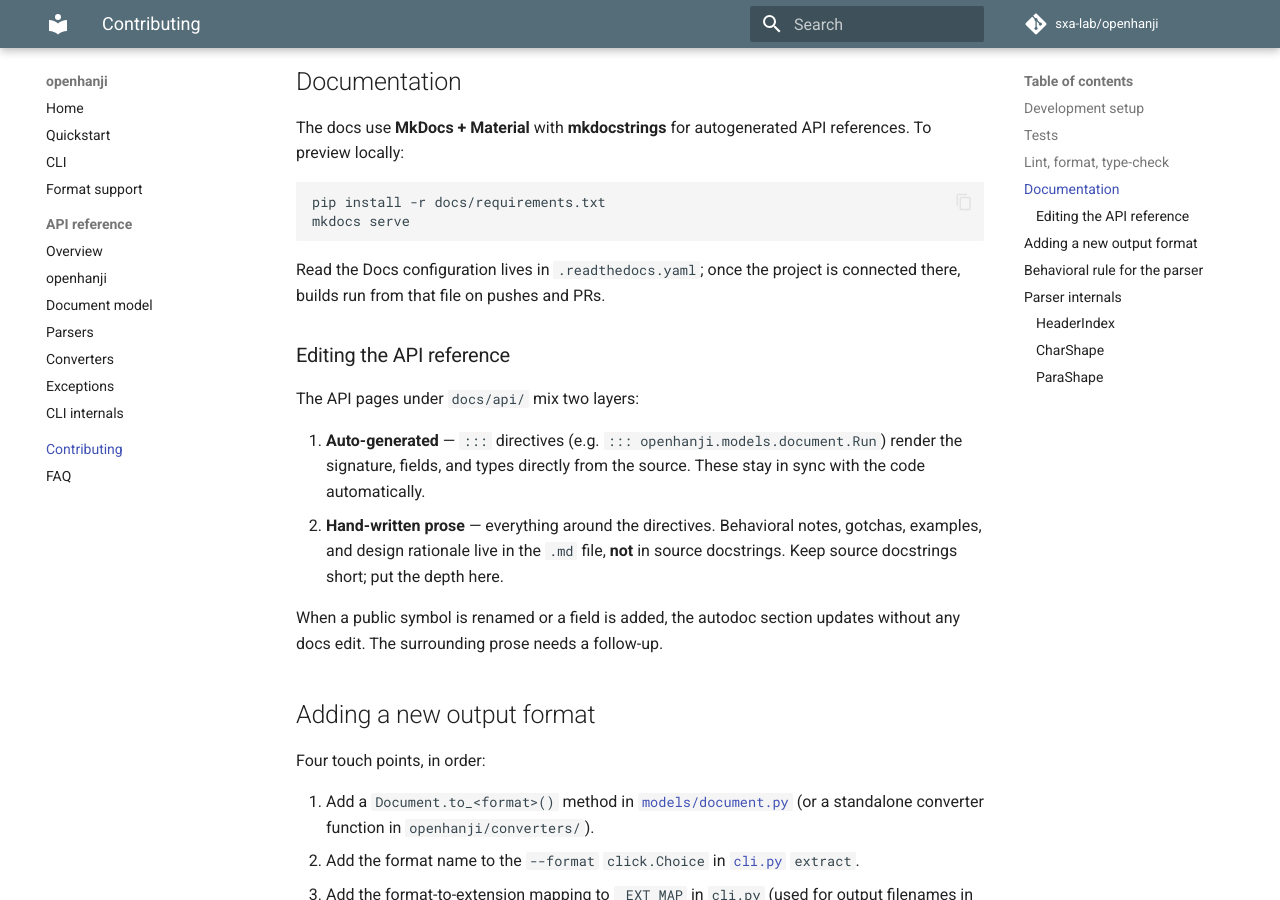
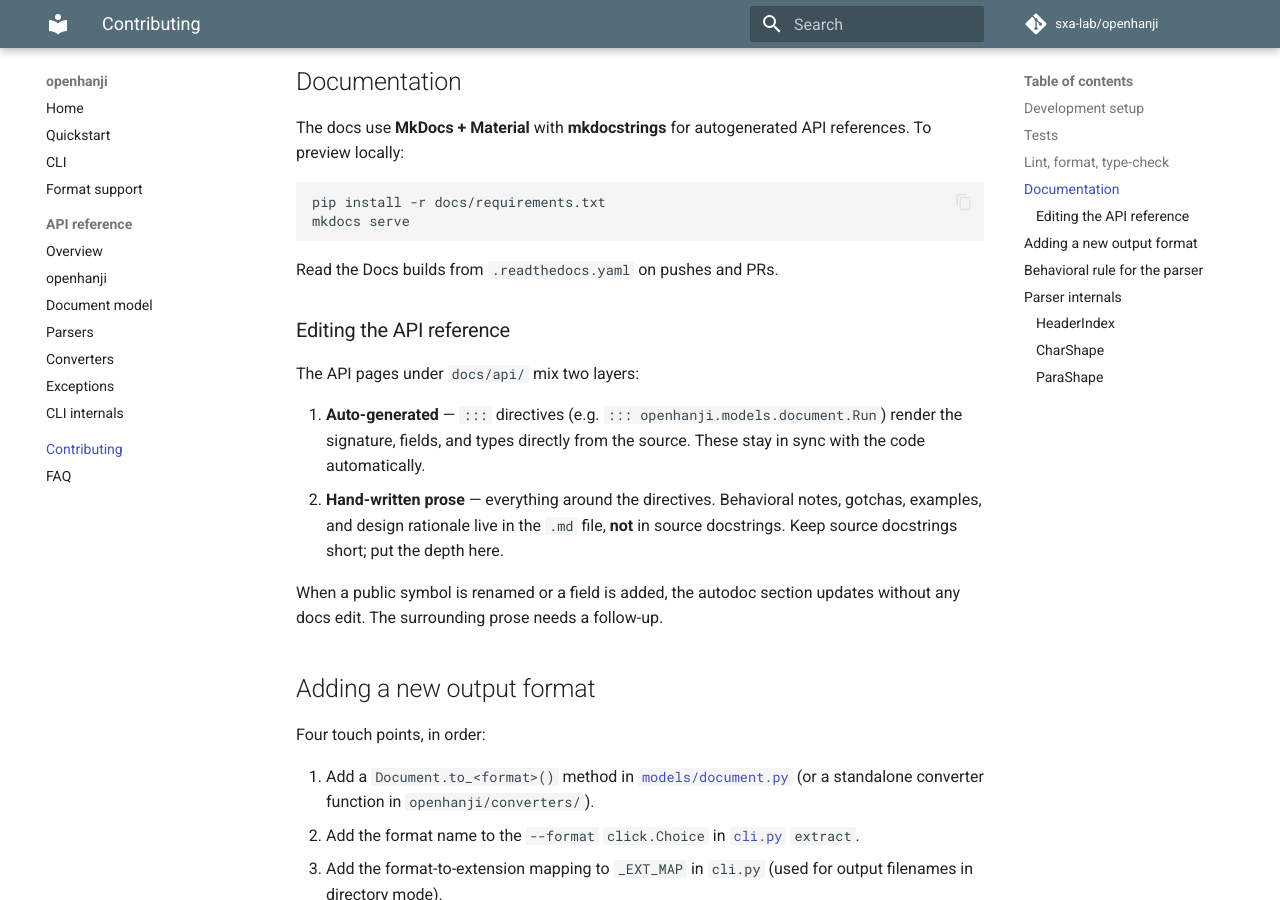
Before and after one commit to sxa-lab/openhanji, an MkDocs documentation site: the page built from docs/contributing.md, in a window 1280 px wide and 900 px high, scrolled down 991 px. Built offline with MkDocs 1.6.1 and Material for MkDocs 9.7.7, drawn with Linux system fonts in a browser that asks for light colours; comment, search, counter and statistics services are not loaded.

Commit message:
link docs

````diff
--- a/docs/contributing.md
+++ b/docs/contributing.md
@@ -50,8 +50,7 @@
 mkdocs serve
 ```
 
-Read the Docs configuration lives in `.readthedocs.yaml`; once the
-project is connected there, builds run from that file on pushes and PRs.
+Read the Docs builds from `.readthedocs.yaml` on pushes and PRs.
 
 ### Editing the API reference
 
--- a/pyproject.toml
+++ b/pyproject.toml
@@ -51,7 +51,7 @@
 Homepage = "https://github.com/sxa-lab/openhanji"
 Repository = "https://github.com/sxa-lab/openhanji"
 Issues = "https://github.com/sxa-lab/openhanji/issues"
-Documentation = "https://github.com/sxa-lab/openhanji/tree/main/docs"
+Documentation = "https://openhanji.readthedocs.io/"
 
 [tool.hatch.build.targets.wheel]
 packages = ["src/openhanji"]
````
